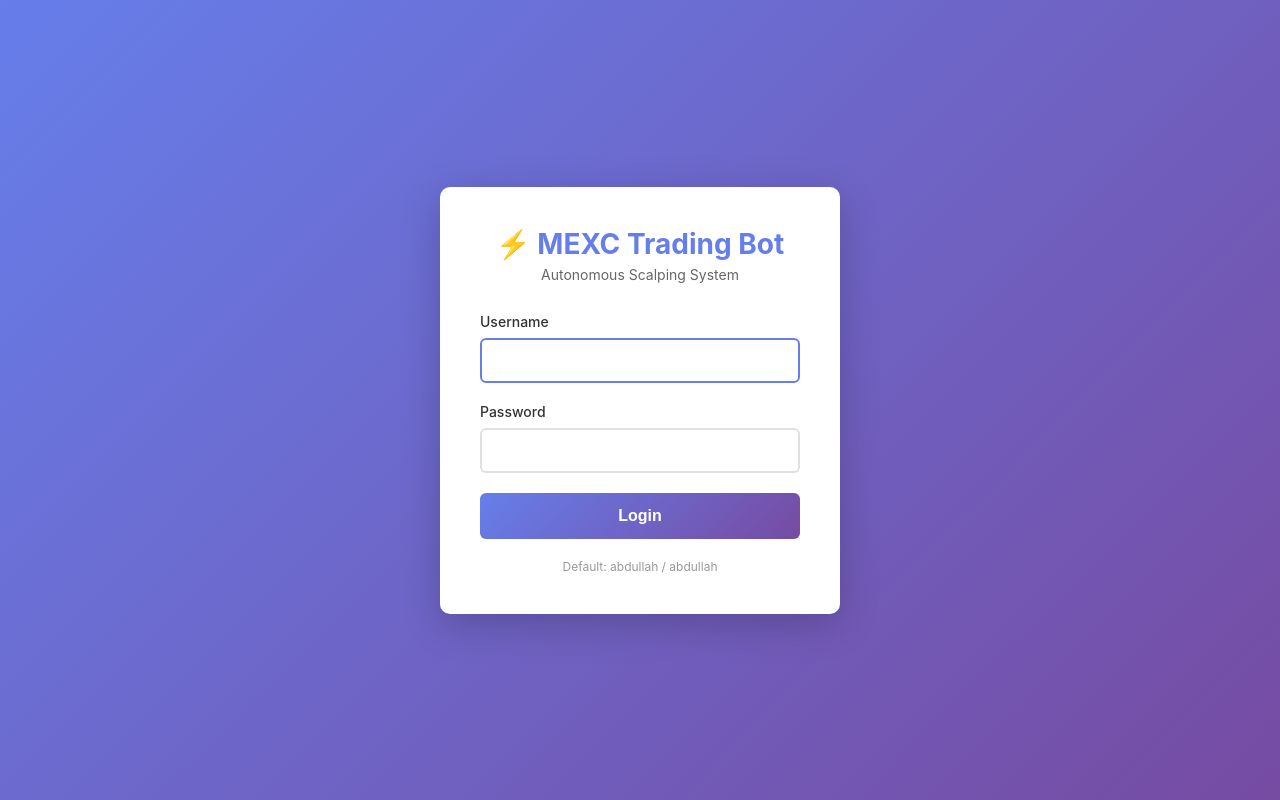
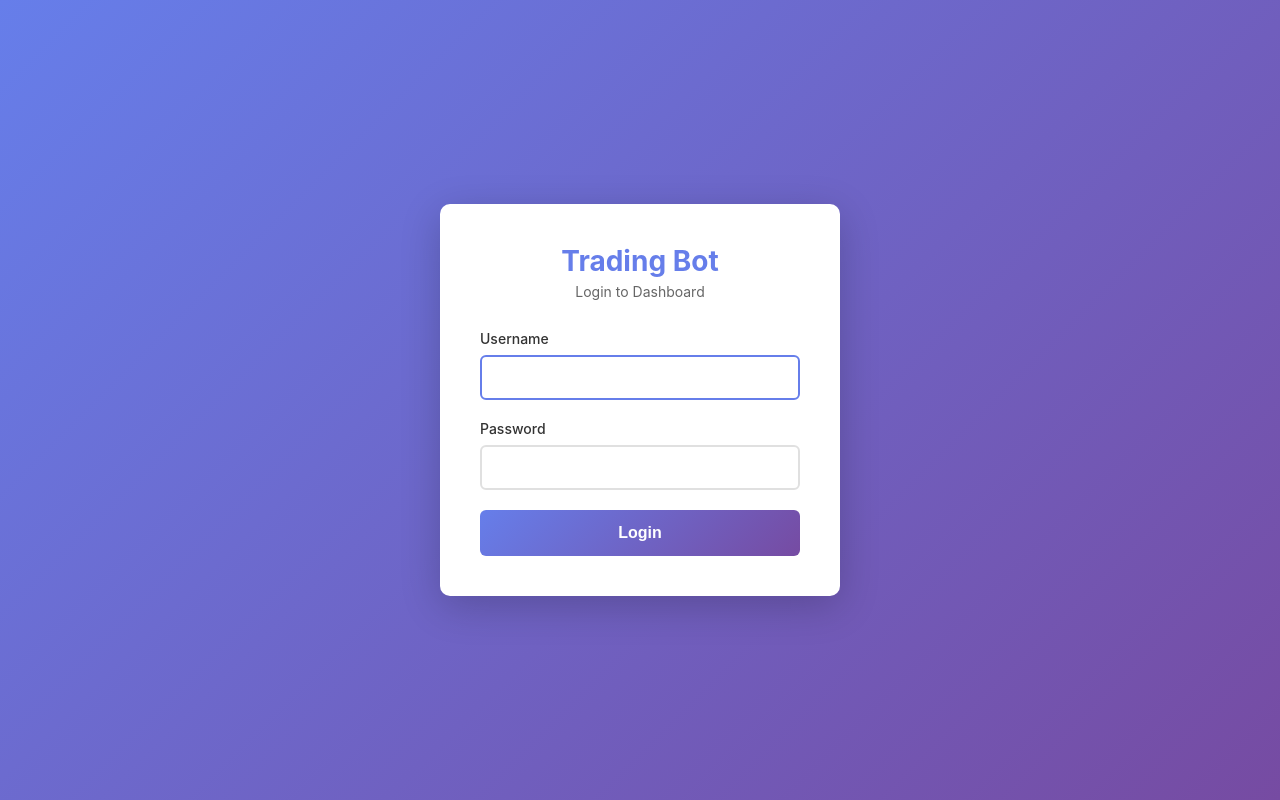
Before and after one commit to TheAbdullahChaudhary/trading-app, a Flask app: page /login in a window 1280 px wide. Run offline with Flask 3, Linux system fonts and the light colour scheme.

Commit message:
Fix login credentials, enable all symbols, clean login page

```diff
--- a/dashboard/app.py
+++ b/dashboard/app.py
@@ -1,21 +1,23 @@
 """Flask + SocketIO dashboard server — with AI Analyst endpoints."""
 import threading
 import os
+from pathlib import Path
 from flask import Flask, jsonify, render_template, request, session, redirect, url_for
 from flask_socketio import SocketIO
 from functools import wraps
 from dotenv import load_dotenv
 
-# Load dashboard credentials
-load_dotenv('.env.dashboard')
+# Load dashboard credentials from parent directory
+env_path = Path(__file__).parent.parent / '.env.dashboard'
+load_dotenv(env_path)
 
 app = Flask(__name__)
 app.config["SECRET_KEY"] = os.getenv("SECRET_KEY", "mexc_trading_bot_2024")
 socketio = SocketIO(app, cors_allowed_origins="*", async_mode="threading")
 
 # Login credentials from .env.dashboard
-USERNAME = os.getenv("DASHBOARD_USERNAME", "admin")
-PASSWORD = os.getenv("DASHBOARD_PASSWORD", "trading2024")
+USERNAME = os.getenv("DASHBOARD_USERNAME", "abdullah")
+PASSWORD = os.getenv("DASHBOARD_PASSWORD", "abdullah")
 
 # Set by main.py after bot is initialized
 _trader        = None
--- a/dashboard/templates/login.html
+++ b/dashboard/templates/login.html
@@ -115,8 +115,8 @@
 <body>
     <div class="login-container">
         <div class="logo">
-            <h1>⚡ MEXC Trading Bot</h1>
-            <p>Autonomous Scalping System</p>
+            <h1>Trading Bot</h1>
+            <p>Login to Dashboard</p>
         </div>
 
         {% if error %}
@@ -136,10 +136,6 @@
 
             <button type="submit" class="btn-login">Login</button>
         </form>
-
-        <div class="footer">
-            Default: abdullah / abdullah
-        </div>
     </div>
 </body>
 </html>
```
Also changed, not shown: config.yaml (+12 -13 lines).
